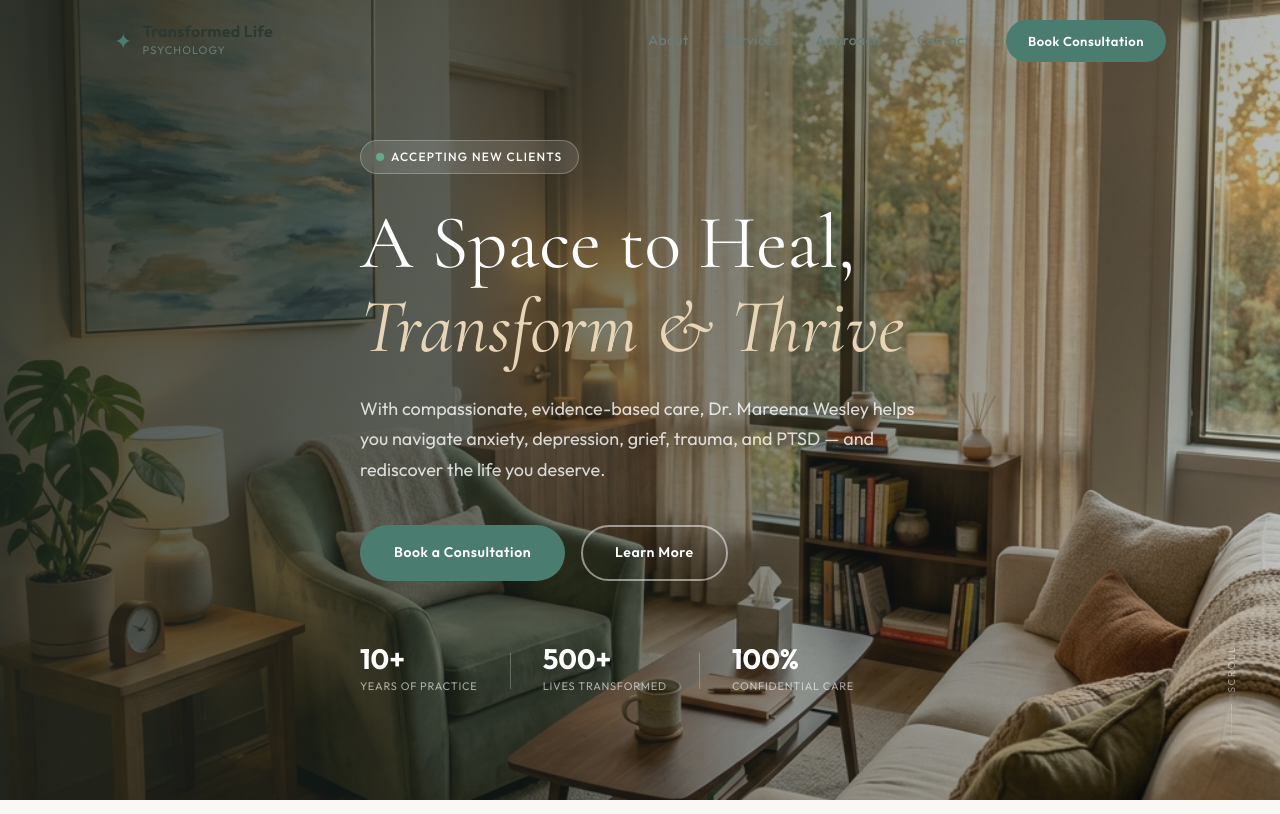
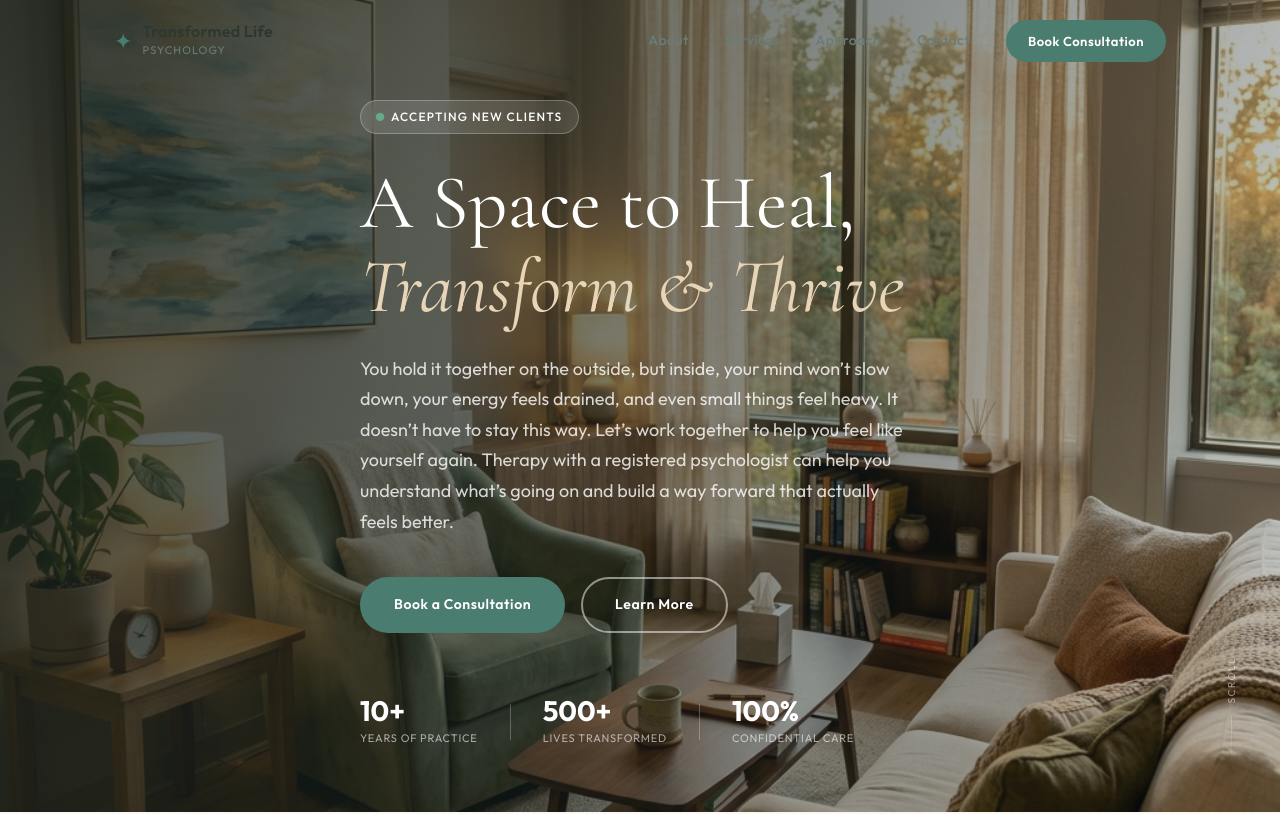
Before and after one commit to drmareenawesley/transformed-life-website, a React (Vite) app: page / in a window 1280 px wide. Shown: the top 814 px of the page. Built offline with nearby package versions, Linux system fonts and the light colour scheme.

Commit message:
update hero section introduction text

```diff
--- a/src/components/Hero.jsx
+++ b/src/components/Hero.jsx
@@ -18,9 +18,7 @@ export default function Hero() {
         </h1>
 
         <p className="hero__sub reveal">
-          With compassionate, evidence-based care, Dr. Mareena Wesley helps you
-          navigate anxiety, depression, grief, trauma, and PTSD — and rediscover
-          the life you deserve.
+          You hold it together on the outside, but inside, your mind won’t slow down, your energy feels drained, and even small things feel heavy. It doesn’t have to stay this way. Let’s work together to help you feel like yourself again. Therapy with a registered psychologist can help you understand what’s going on and build a way forward that actually feels better.
         </p>
 
         <div className="hero__actions reveal">
```
